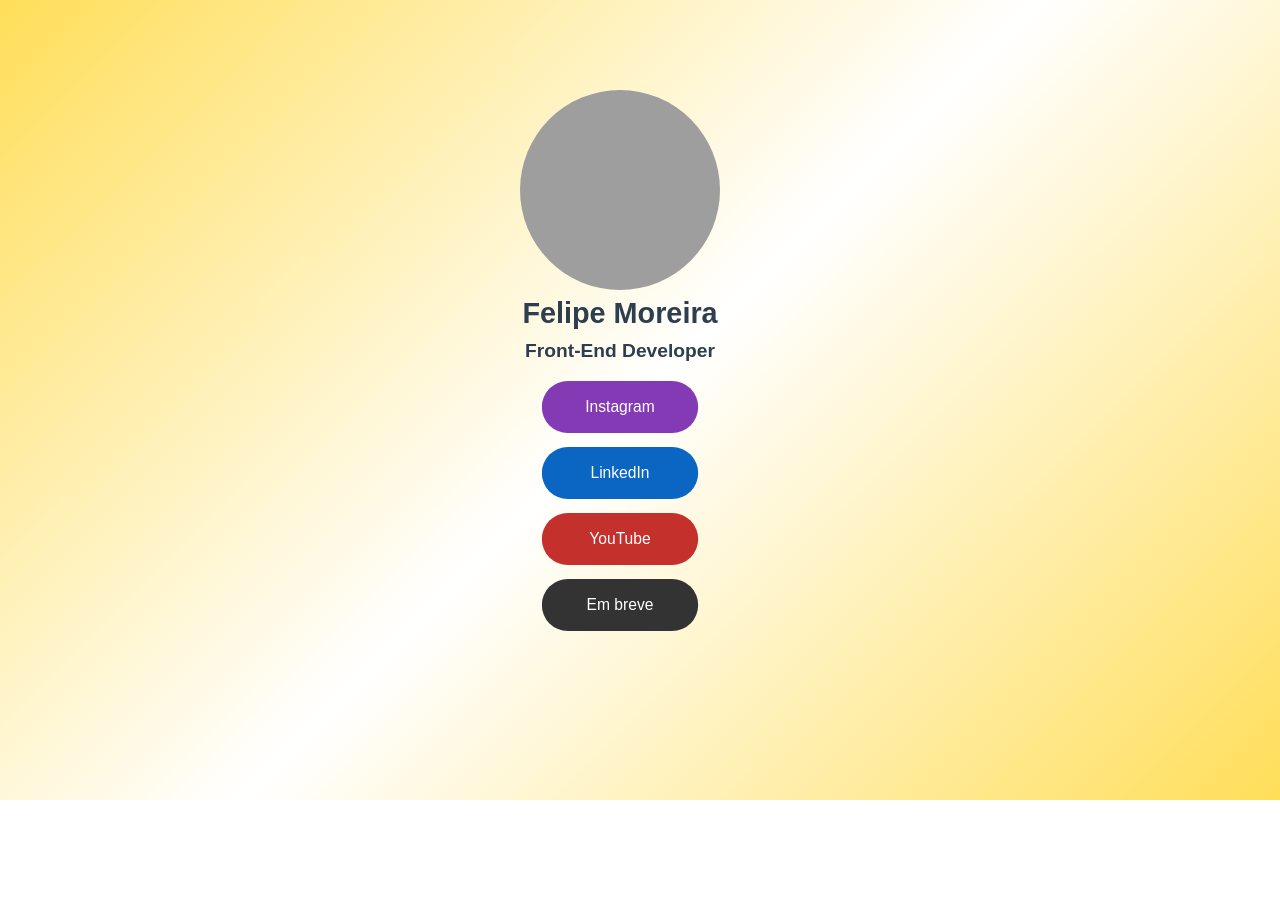
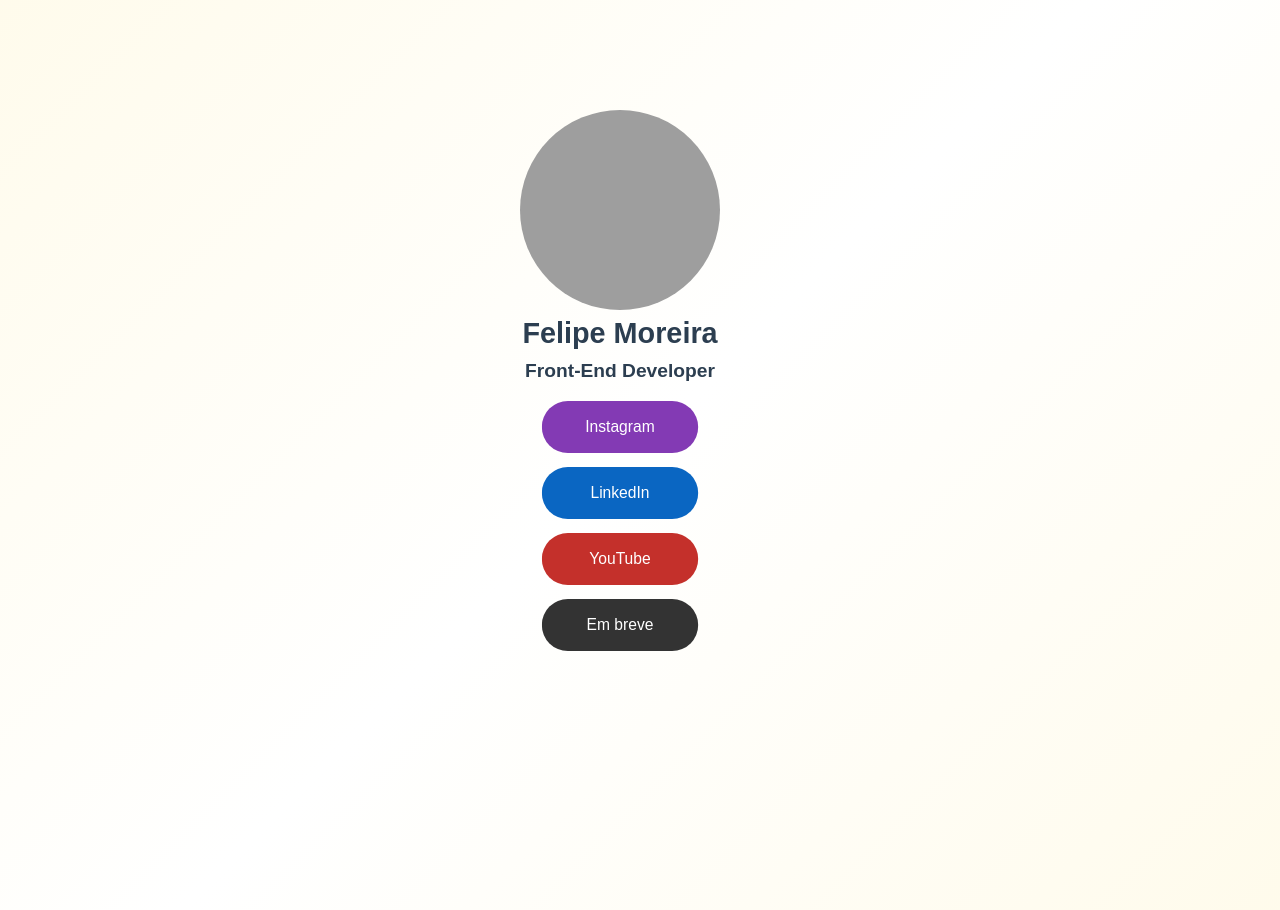
Before and after one commit to LipeLacross/Links-Social-Media, a Vue app: page / in a window 1280 px wide. Shown: the top 910 px of the page. Built offline with nearby package versions, Linux system fonts and the light colour scheme; grey boxes are pictures that could not be loaded.

Commit message:
Plano de fundo animado

```diff
--- a/src/App.vue
+++ b/src/App.vue
@@ -16,11 +16,11 @@ import social_links from './components/social_links.vue'
 <style>
 body, html {
   padding: 0;
+  margin: 10px 40px 100px;
   height: 100%;
   width: 100%;
   font-family: Arial, sans-serif;
   overflow: hidden; /* Evita que elementos animados saiam da visualização */
-  margin: 0px 40px 100px;
 }
 
 .app {
@@ -64,6 +64,12 @@ body, html {
 }
 
 /* Animação de fundo */
+body {
+  background: linear-gradient(135deg, #FFDE59, #ffffff, #FFDE59);
+  background-size: 900% 900%;
+  animation: moveBackground 10s linear infinite;
+}
+
 @keyframes moveBackground {
   0% {
     background-position: 0% 0%;
@@ -72,16 +78,4 @@ body, html {
     background-position: 100% 100%;
   }
 }
-
-body::before {
-  content: "";
-  position: fixed;
-  top: 0;
-  left: 0;
-  width: 100%;
-  height: 100%;
-  background: linear-gradient(135deg, #FFDE59, #ffffff, #FFDE59);
-  animation: moveBackground 10s linear infinite;
-  z-index: -1; /* Mova o elemento abaixo do conteúdo */
-}
 </style>
```
